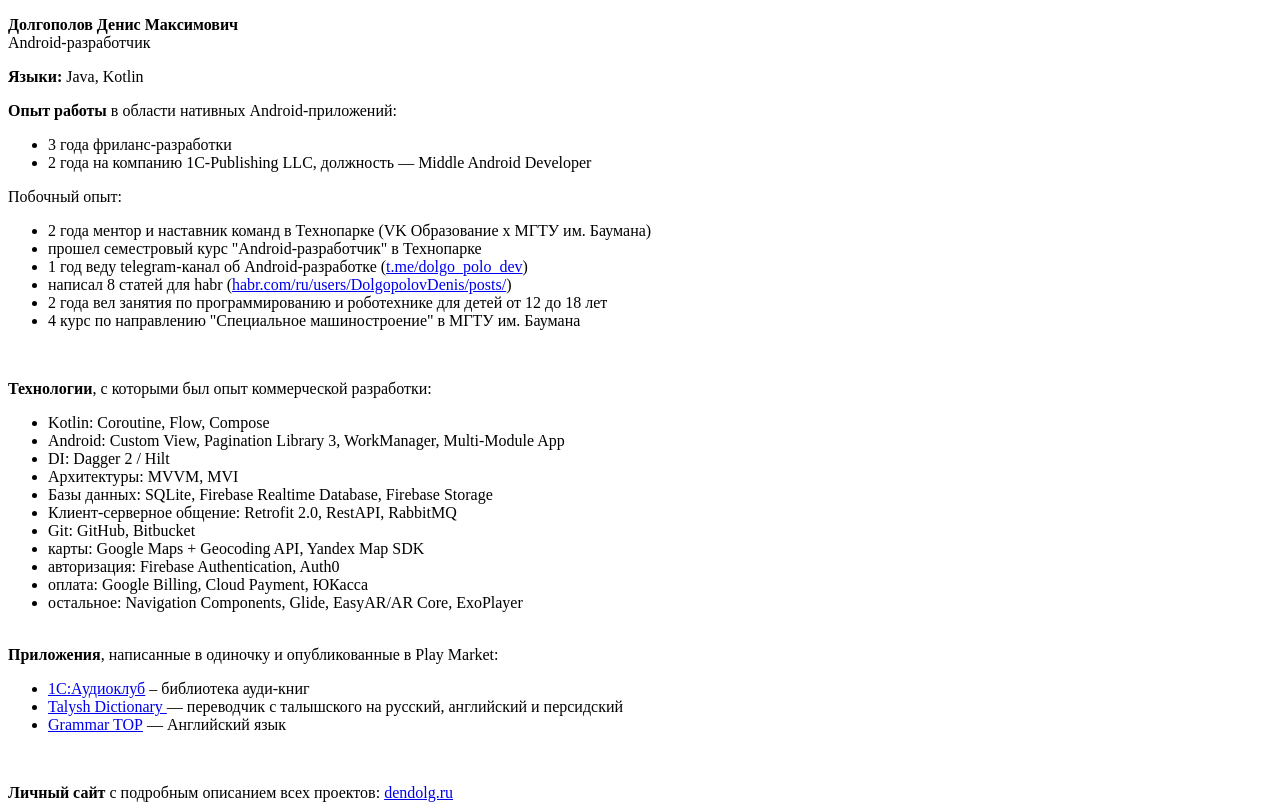
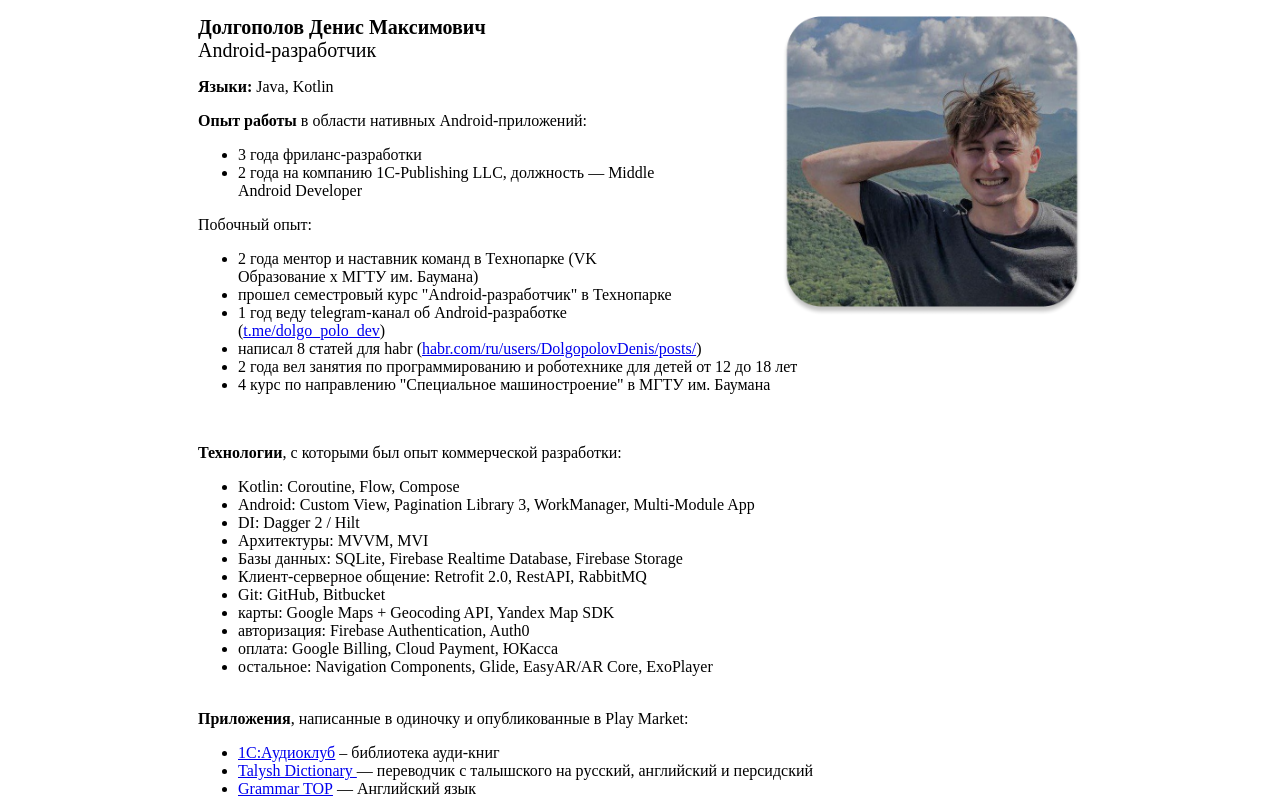
Before and after one commit to denisdolgopolov/denisdolgopolov.github.io, a plain HTML site: page index.html in a window 1280 px wide. Shown: the top 805 px of the page. Drawn offline with Linux system fonts and the light colour scheme.

Commit message:
add-photo

```diff
--- a/index.html
+++ b/index.html
@@ -1,11 +1,20 @@
 <!DOCTYPE html>
 <html>
 <head>
-	<title>be1.ru</title>
+	<title>Долгополов — Android Dev</title>
+	<style type="text/css">
+		html {
+			margin:    0 auto;
+			max-width: 900px;
+		}
+
+	</style>
 </head>
 <body>
-<p><strong>Долгополов Денис Максимович</strong><br />
-Android-разработчик</p>
+	<p><img alt="me" src="https://github.com/denisdolgopolov/denisdolgopolov.github.io/blob/main/me.png?raw=true" style="float:right; height:300px; width:300px; padding-left: 100px;" /></p>
+
+	<p><span style="font-size:20px"><strong>Долгополов Денис Максимович</strong></span><br />
+		<span style="font-size:20px">Android-разработчик</span></p>
 
 		<p><strong>Языки:</strong>&nbsp;Java, Kotlin</p>
 
```
Lines whose indentation alone changed are shown as unchanged.
